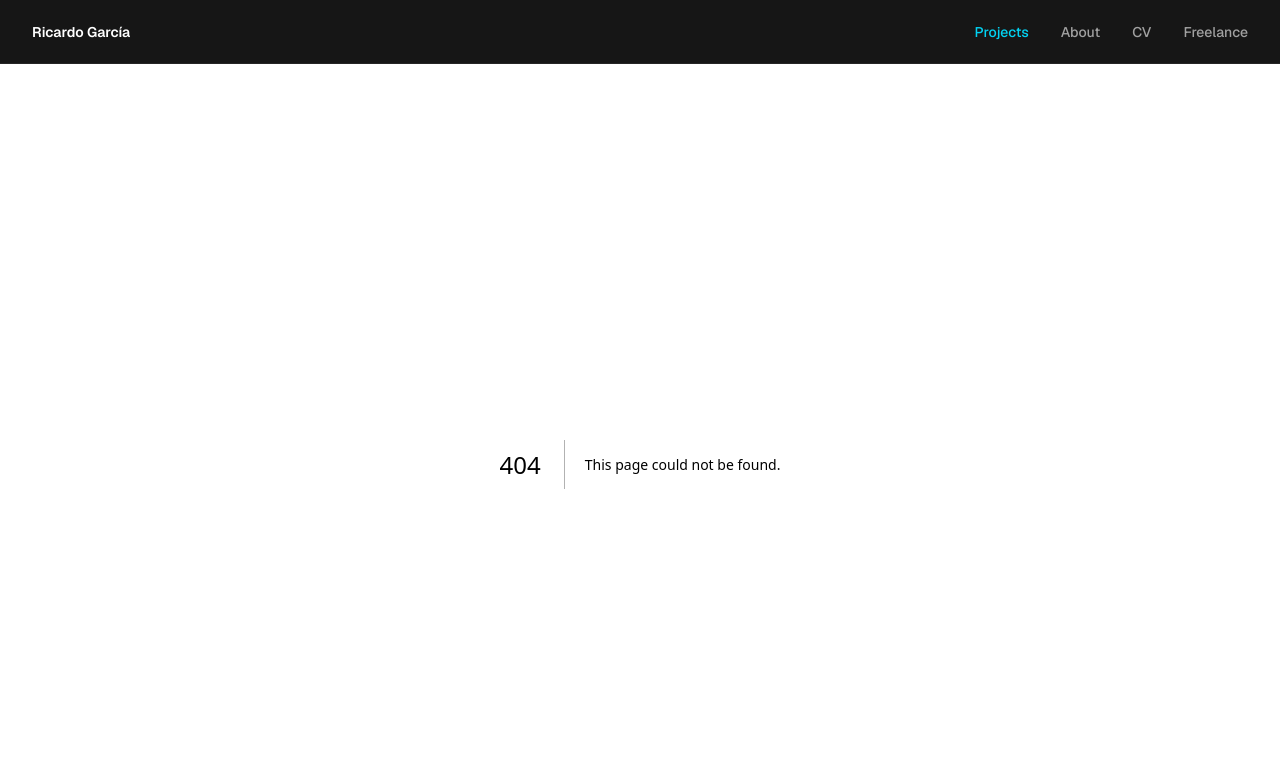
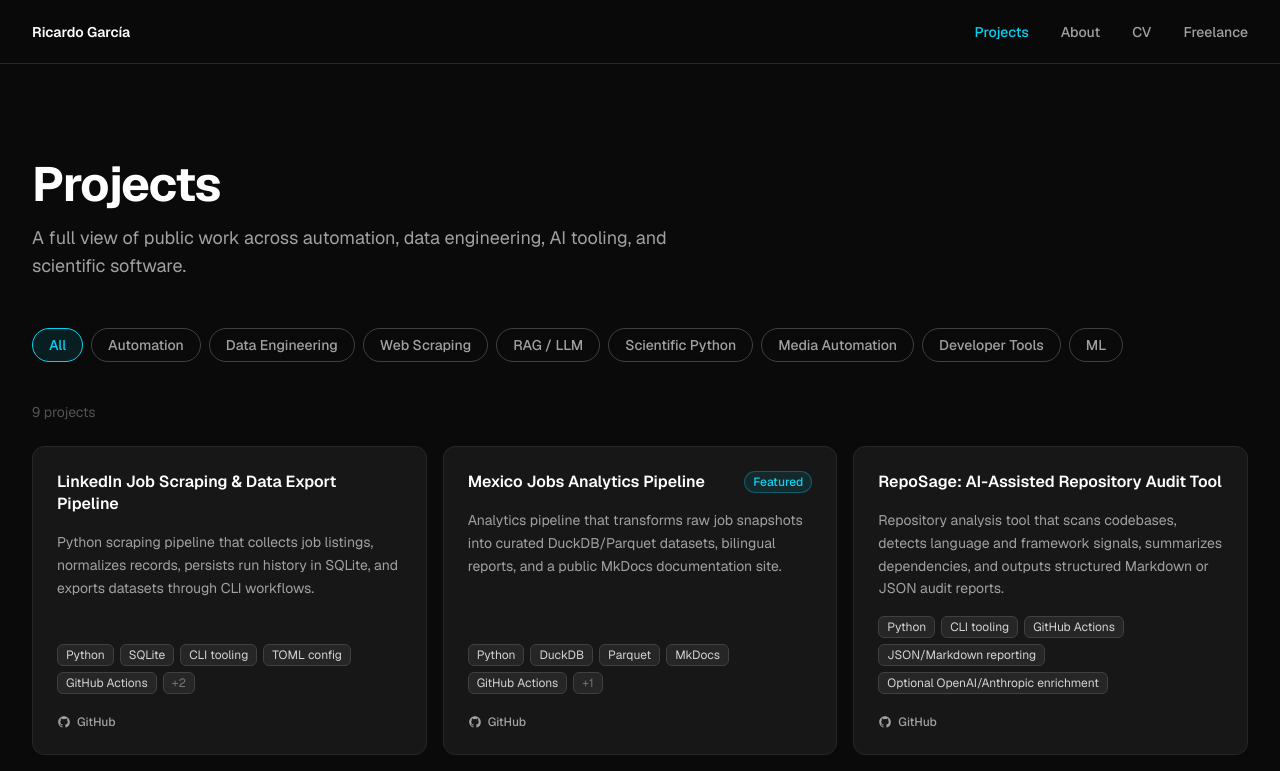
Before and after one commit to ricardogr07/ricardogr07.github.io, a Next.js app: page /projects in a window 1280 px wide. Before the commit this address had no page. Shown: the top 771 px of the page. Built offline with nearby package versions, Linux system fonts and the light colour scheme.

Commit message:
feat: add /projects page with category filter tabs

```diff
--- /dev/null
+++ b/src/app/projects/page.tsx
@@ -0,0 +1,96 @@
+'use client'
+
+import { useState } from 'react'
+import ProjectCard from '@/components/project-card'
+import Footer from '@/components/footer'
+import { publicProjects } from '@/content/projects'
+import type { ProjectCategory } from '@/lib/types'
+
+// Note: metadata must be in a separate server component when using 'use client',
+// but for a static export with this simple setup, we rely on layout metadata.
+
+const filterOptions: { label: string; value: 'all' | ProjectCategory }[] = [
+  { label: 'All', value: 'all' },
+  { label: 'Automation', value: 'automation' },
+  { label: 'Data Engineering', value: 'data-engineering' },
+  { label: 'Web Scraping', value: 'web-scraping' },
+  { label: 'RAG / LLM', value: 'rag-llm' },
+  { label: 'Scientific Python', value: 'scientific-python' },
+  { label: 'Media Automation', value: 'media-automation' },
+  { label: 'Developer Tools', value: 'developer-tooling' },
+  { label: 'ML', value: 'ml' },
+]
+
+export default function ProjectsPage() {
+  const [activeFilter, setActiveFilter] = useState<'all' | ProjectCategory>('all')
+
+  const filtered =
+    activeFilter === 'all'
+      ? publicProjects
+      : publicProjects.filter((p) => p.categories.includes(activeFilter))
+
+  return (
+    <main>
+      <section className="bg-neutral-950 px-6 py-16 lg:px-8 lg:py-24">
+        <div className="mx-auto max-w-7xl">
+          {/* Header */}
+          <div className="mb-12">
+            <h1 className="mb-4 text-4xl font-bold tracking-tight text-white sm:text-5xl">
+              Projects
+            </h1>
+            <p className="max-w-2xl text-lg text-neutral-400">
+              A full view of public work across automation, data engineering, AI tooling, and
+              scientific software.
+            </p>
+          </div>
+
+          {/* Filter tabs */}
+          <div
+            className="mb-10 flex flex-wrap gap-2"
+            role="tablist"
+            aria-label="Filter projects by category"
+          >
+            {filterOptions.map((opt) => (
+              <button
+                key={opt.value}
+                role="tab"
+                aria-selected={activeFilter === opt.value}
+                onClick={() => setActiveFilter(opt.value)}
+                className={`rounded-full border px-4 py-1.5 text-sm font-medium transition-all ${
+                  activeFilter === opt.value
+                    ? 'border-cyan-400 bg-cyan-400/10 text-cyan-400'
+                    : 'border-neutral-700 text-neutral-400 hover:border-neutral-500 hover:text-white'
+                }`}
+              >
+                {opt.label}
+              </button>
+            ))}
+          </div>
+
+          {/* Results count */}
+          <p className="mb-6 text-sm text-neutral-600">
+            {filtered.length} project{filtered.length !== 1 ? 's' : ''}
+          </p>
+
+          {/* Grid */}
+          {filtered.length > 0 ? (
+            <div className="grid grid-cols-1 gap-4 sm:grid-cols-2 lg:grid-cols-3">
+              {filtered.map((project) => (
+                <ProjectCard
+                  key={project.slug}
+                  project={project}
+                  featured={project.featured}
+                  href={`/projects/${project.slug}`}
+                />
+              ))}
+            </div>
+          ) : (
+            <p className="text-neutral-500">No projects match this filter.</p>
+          )}
+        </div>
+      </section>
+
+      <Footer />
+    </main>
+  )
+}
```
